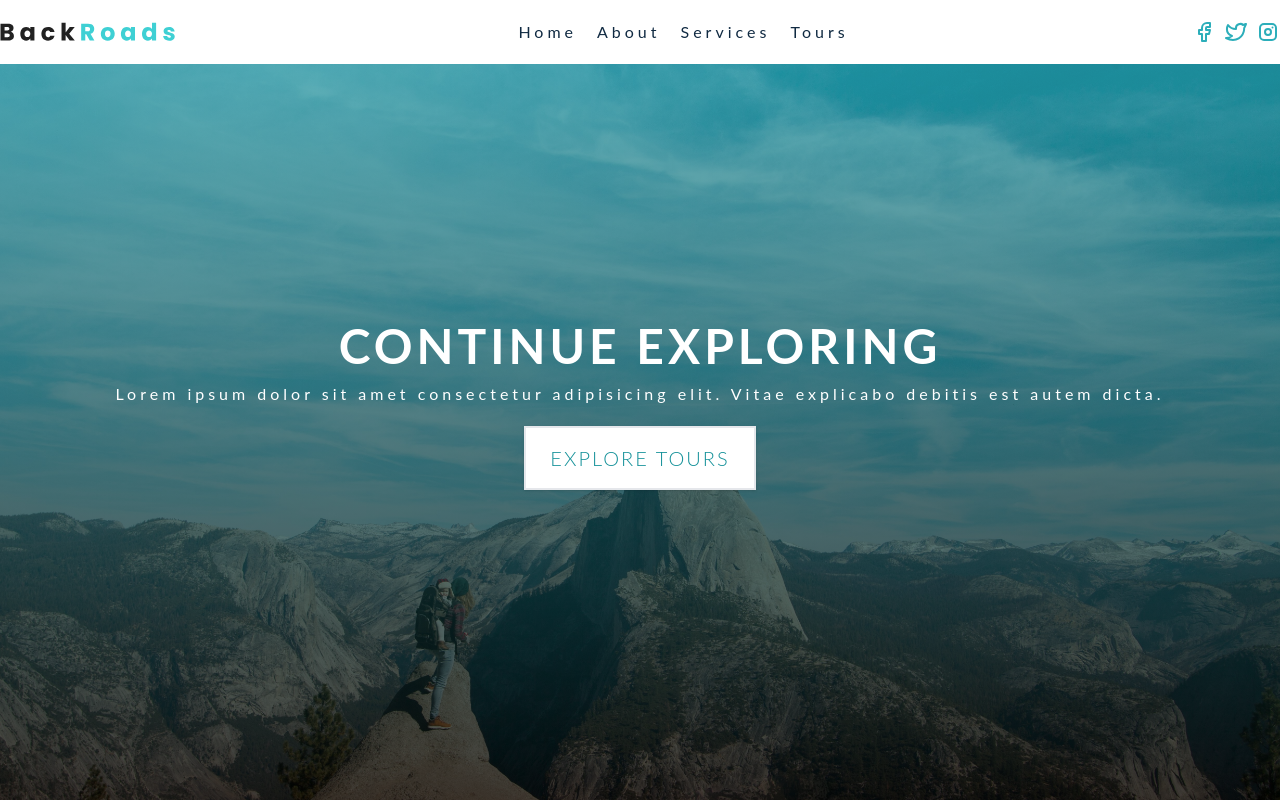
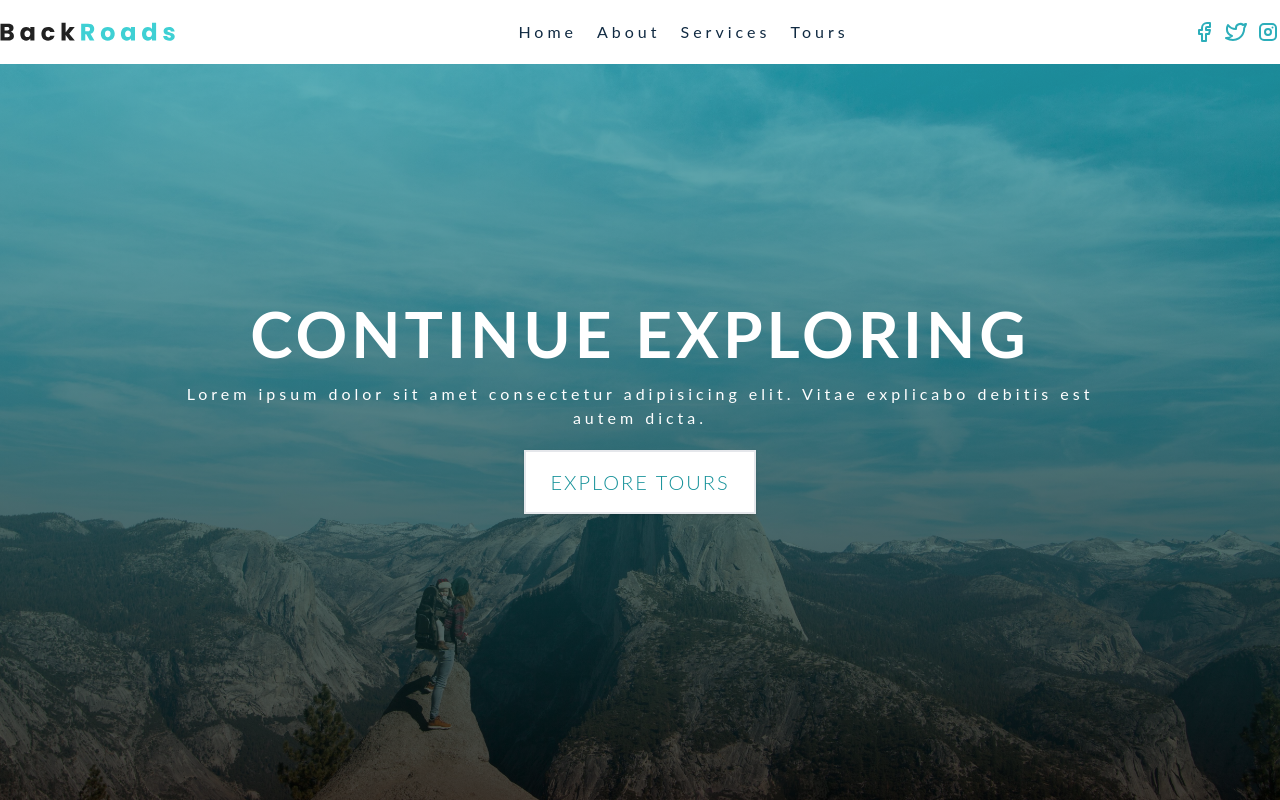
Before and after one commit to pateldeep1217/Backroad, a React (Vite) app: page / in a window 1280 px wide. Built offline with nearby package versions, Linux system fonts and the light colour scheme.

Commit message:
Adjust hero information width and make h1 responsive

```diff
--- a/src/components/Hero.tsx
+++ b/src/components/Hero.tsx
@@ -1,8 +1,10 @@
 function Hero() {
   return (
     <section className=" md:bg-main  flex min-h-screen items-center justify-center bg-primary-5 bg-cover bg-center text-white ">
-      <div className=" px-12 text-center md:max-w-full">
-        <h1 className="text-[3rem] font-bold uppercase">continue exploring</h1>
+      <div className=" px-12 text-center md:max-w-5xl">
+        <h1 className="text-[3rem] font-bold uppercase lg:text-[4rem]">
+          continue exploring
+        </h1>
         <p className="mb-5">
           Lorem ipsum dolor sit amet consectetur adipisicing elit. Vitae
           explicabo debitis est autem dicta.
```
